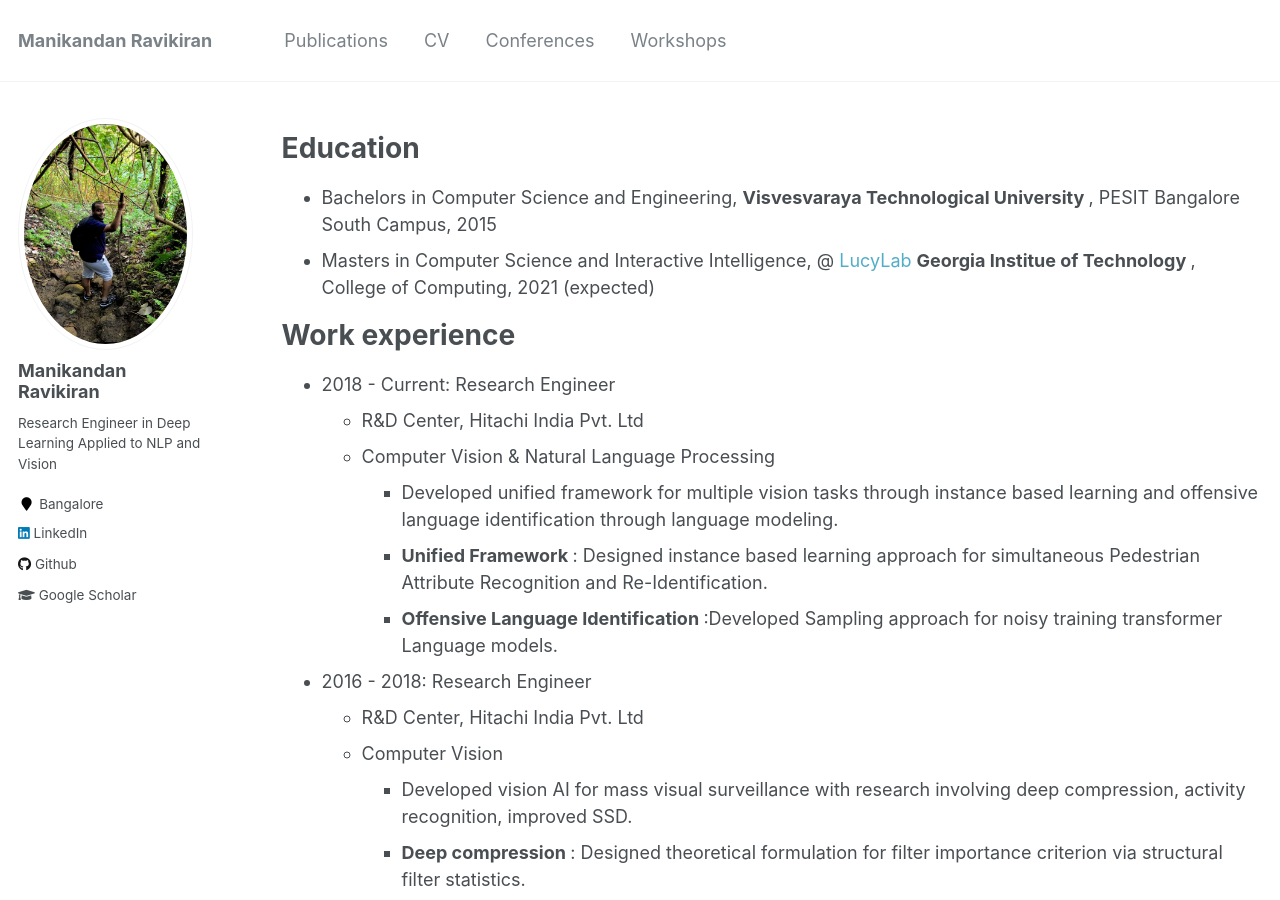
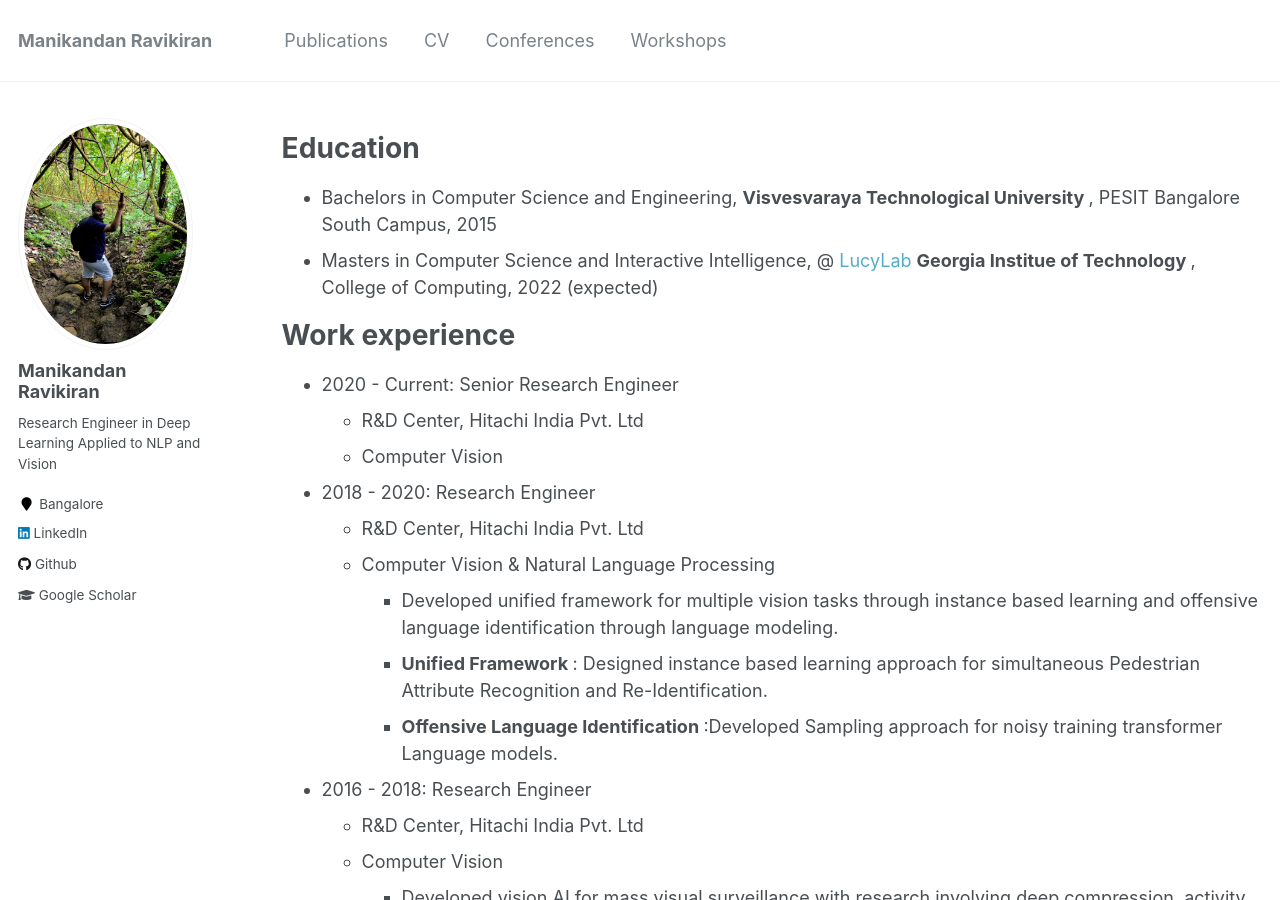
Before and after one commit to manikandan-ravikiran/manikandan-ravikiran.github.io.backup, a Jekyll site: the page built from _pages/cv.md, in a window 1280 px wide and 900 px high. Built offline with Jekyll 4.4.1, drawn with Linux system fonts in a browser that asks for light colours.

Commit message:
Changed CV to Senior Research Engineer.

```diff
--- a/_pages/cv.md
+++ b/_pages/cv.md
@@ -11,11 +11,15 @@ redirect_from:
 Education
 ======
 * Bachelors in Computer Science and Engineering, <b> Visvesvaraya Technological University </b>, PESIT Bangalore South Campus, 2015
-* Masters in Computer Science and Interactive Intelligence, @ <a href="http://lucylabs.gatech.edu/" style="text-decoration: none;">LucyLab</a> <b> Georgia Institue of Technology </b>, College of Computing, 2021 (expected)
+* Masters in Computer Science and Interactive Intelligence, @ <a href="http://lucylabs.gatech.edu/" style="text-decoration: none;">LucyLab</a> <b> Georgia Institue of Technology </b>, College of Computing, 2022 (expected)
 
 Work experience
 ======
-* 2018 - Current: Research Engineer
+* 2020 - Current: Senior Research Engineer
+  * R&D Center, Hitachi India Pvt. Ltd
+  * Computer Vision
+
+* 2018 - 2020: Research Engineer
   * R&D Center, Hitachi India Pvt. Ltd
   * Computer Vision & Natural Language Processing
     * Developed unified framework for multiple vision tasks through instance based learning and offensive language identification through language modeling.
```
Also changed, not shown: _pages/about.md (+2 -3 lines).
